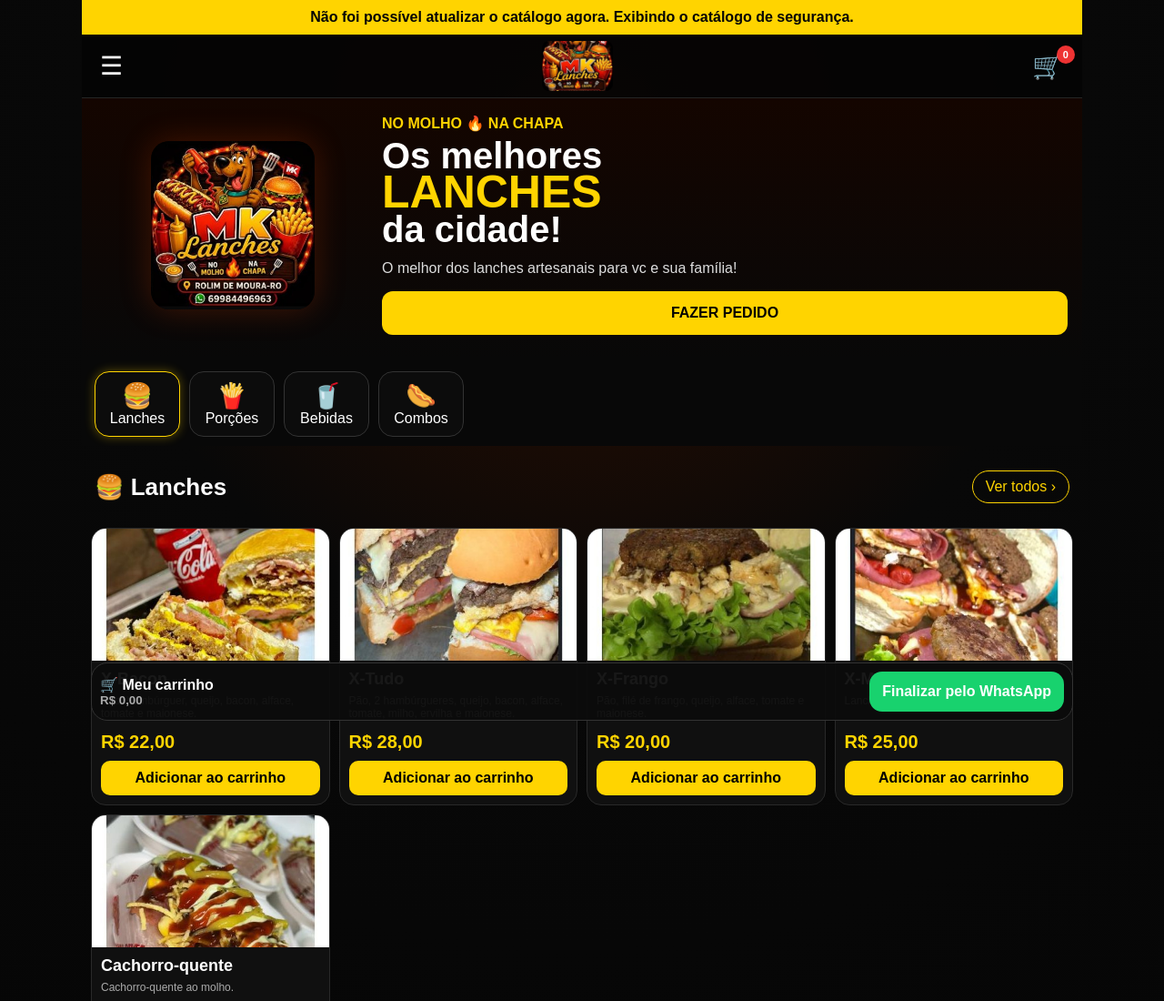
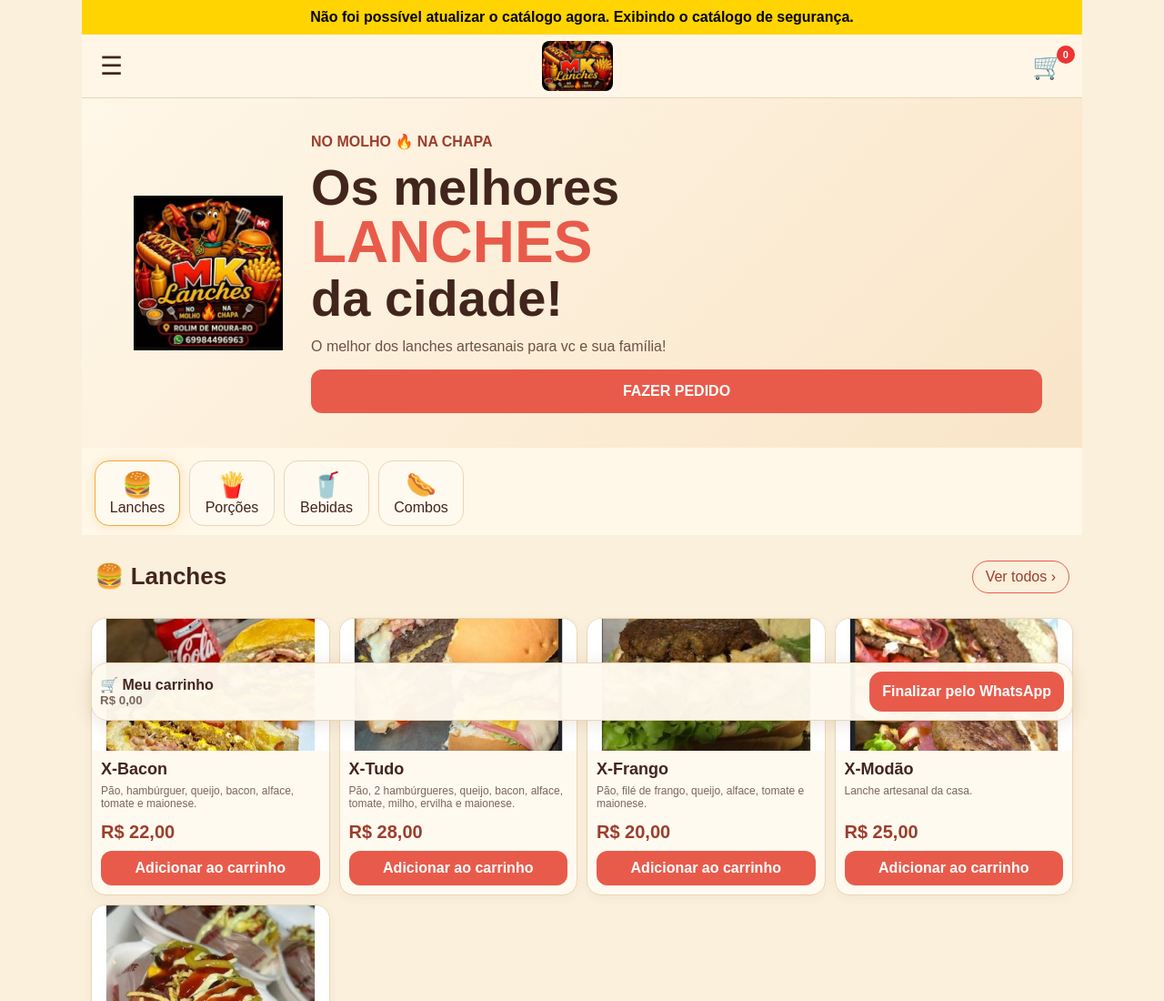
Before and after one commit to nutrimaurydiet-blip/MK-LANCHES, a website: page public/index.html in a window 1280 px wide. Shown: the top 1100 px of the page at 91% size. Drawn offline with Linux system fonts and the light colour scheme; no server answers.

Commit message:
Apply Caramelo cream, brown and coral storefront design

```diff
--- a/public/style.css
+++ b/public/style.css
@@ -8,3 +8,36 @@
 
 /* Evita mostrar a marca da loja padrão antes de carregar a loja escolhida. */
 body.booting{visibility:hidden}
+
+/* Identidade visual Caramelo: creme, marrom, coral e caramelo */
+:root{--bg:#fbf0dc;--card:#fffaf0;--yellow:#f2a83b;--red:#e85b4b;--muted:#6e5145}
+body{background:#fbf0dc;color:#42251d;font-family:Arial,Helvetica,sans-serif}
+.top{background:#fff7e8ee;border-bottom:1px solid #ead6b7;color:#42251d}
+.icon,.cartIcon{color:#42251d}
+.hero{padding:22px 20px 26px;background:linear-gradient(135deg,#fff7e8,#f9e5c8);color:#42251d;grid-template-columns:120px 1fr;align-items:center;gap:18px}
+.hero>img{width:112px;height:112px;object-fit:contain;border-radius:0;box-shadow:none;background:transparent}
+.hero span{color:#9c3e2c}
+.hero h1{font-size:clamp(30px,7vw,44px);line-height:1.02;margin:12px 0;color:#42251d}
+.hero h1 strong{font-size:clamp(34px,8vw,48px);color:#e85b4b}
+.hero p{color:#6e5145}
+.primary,.add{background:#e85b4b;color:#fff;border-radius:12px}
+.cats{background:#fff7e8}
+.cat{background:#fffaf0;color:#42251d;border-color:#ead6b7}
+.cat.active{border-color:#f2a83b;box-shadow:0 0 12px #f2a83b44}
+.sectionTitle h2{color:#42251d}
+.sectionTitle button{color:#9c3e2c;border-color:#e85b4b}
+.card{background:#fffaf0;border-color:#ead6b7;color:#42251d;box-shadow:0 3px 12px #6a34100d}
+.card p{color:#7b655b}
+.price{color:#9c3e2c}
+.productImagePlaceholder{background:linear-gradient(135deg,#f8e8d0,#f2d7b7);color:#8a5540}
+.stickyCart{background:#fffaf0f5;border-color:#ead6b7;color:#42251d;box-shadow:0 3px 20px #60381b20}
+.stickyCart small{color:#7b655b}
+.whats{background:#e85b4b;color:white}
+footer{background:#4a281f;color:#f7e7d0}
+footer b{color:#fff7e8}footer a{color:#f2b15a}
+.sheet{background:#fffaf0;color:#42251d}
+.field{background:#fff7e8;border-color:#ead6b7;color:#42251d}
+.choiceRow label{background:#fff7e8;border-color:#ead6b7}
+.qty button{background:#fff7e8;color:#42251d;border-color:#ead6b7}
+@media(max-width:420px){.hero{grid-template-columns:1fr;gap:10px}.hero>img{width:96px;height:96px;margin:0 auto 4px}.hero h1{font-size:38px}.hero h1 strong{font-size:44px}}
+@media(min-width:800px){.hero{grid-template-columns:190px 1fr;padding:38px 44px}.hero>img{width:170px;height:170px}.hero h1{font-size:56px}.hero h1 strong{font-size:64px}}
```
